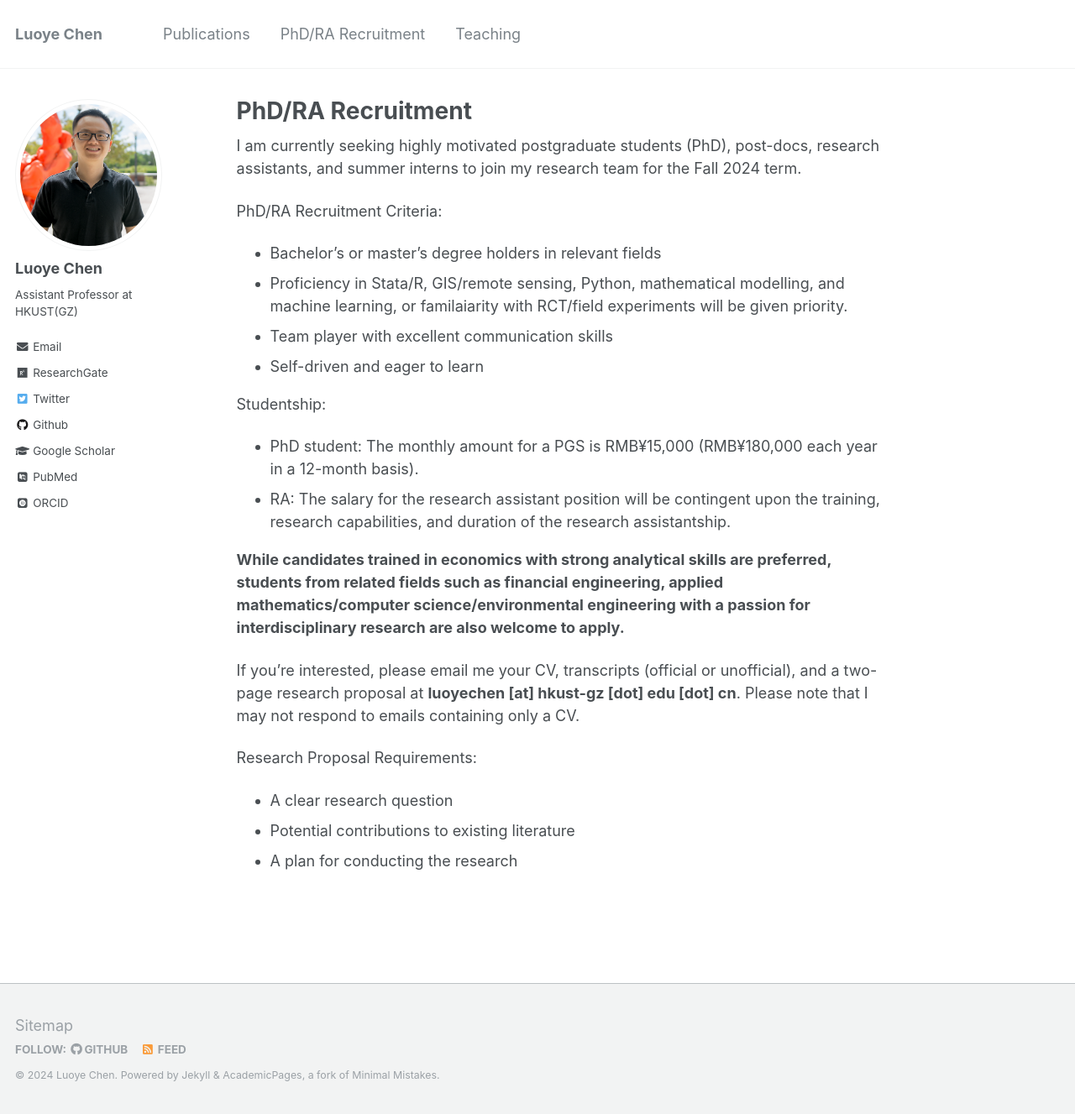
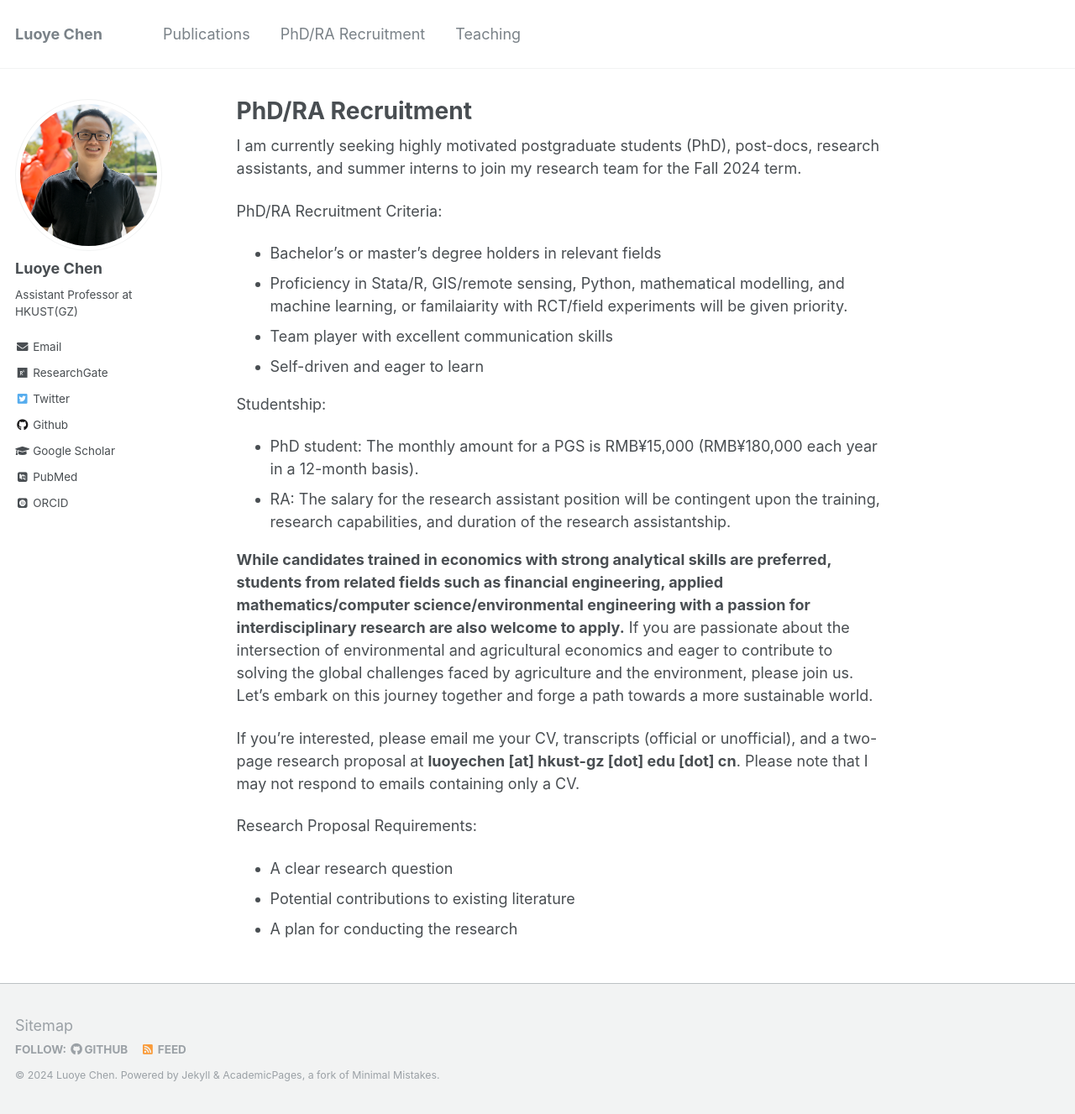
Before and after one commit to luoyec/luoyec.github.io, a Jekyll site: the page built from _pages/recuritment.md, in a window 1280 px wide and 1327 px high. Shown: the whole window at 84% size. Built offline with Jekyll 4.4.1, drawn with Linux system fonts in a browser that asks for light colours; some web fonts are replaced.

Commit message:
Update recuritment.md

```diff
--- a/_pages/recuritment.md
+++ b/_pages/recuritment.md
@@ -20,7 +20,7 @@ Studentship:
 - PhD student: The monthly amount for a PGS is RMB¥15,000 (RMB¥180,000 each year in a 12-month basis).
 - RA: The salary for the research assistant position will be contingent upon the training, research capabilities, and duration of the research assistantship.
 
-**While candidates trained in economics with strong analytical skills are preferred, students from related fields such as financial engineering, applied mathematics/computer science/environmental engineering with a passion for interdisciplinary research are also welcome to apply.**
+**While candidates trained in economics with strong analytical skills are preferred, students from related fields such as financial engineering, applied mathematics/computer science/environmental engineering with a passion for interdisciplinary research are also welcome to apply.** If you are passionate about the intersection of environmental and agricultural economics and eager to contribute to solving the global challenges faced by agriculture and the environment, please join us. Let's embark on this journey together and forge a path towards a more sustainable world.
 
 If you're interested, please email me your CV, transcripts (official or unofficial), and a two-page research proposal at **luoyechen [at] hkust-gz [dot] edu [dot] cn**. Please note that I may not respond to emails containing only a CV.
 
```
